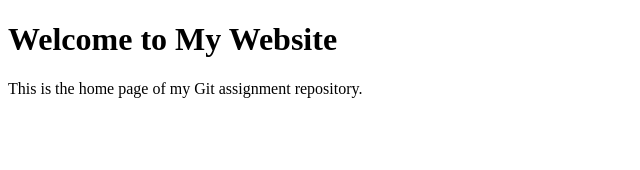
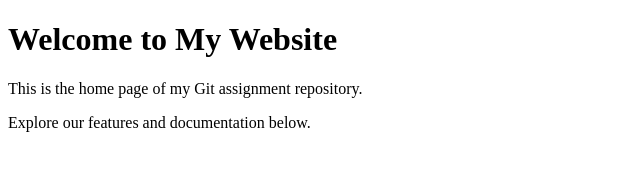
Before and after one commit to BharathKumar-1820/git-assignment, a plain HTML site: page index.html in a window 1280 px wide. Shown: the whole page, without its empty margins (0-640 px from the left). Drawn offline with Linux system fonts and the light colour scheme.

Commit message:
Update index.html with welcome text

```diff
--- a/index.html
+++ b/index.html
@@ -8,5 +8,6 @@
 <body>
     <h1>Welcome to My Website</h1>
     <p>This is the home page of my Git assignment repository.</p>
+    <p>Explore our features and documentation below.</p>
 </body>
 </html>
```
